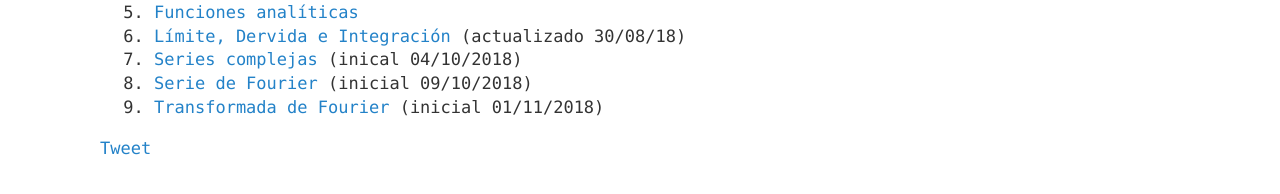
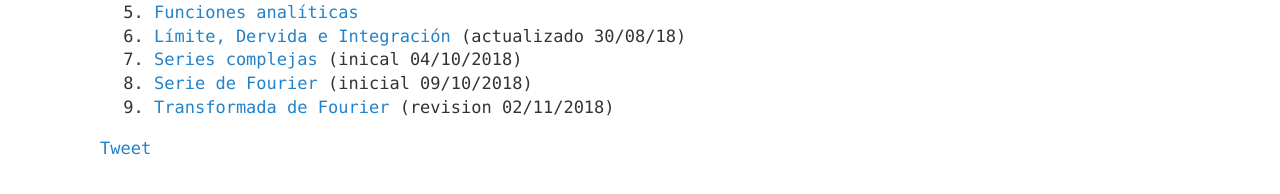
Before and after one commit to 1nv1/UTN-FRN-ASS, a Jekyll site: the page built from _posts/2018-04-12-TPs2018.markdown, in a window 1280 px wide. Shown: the part 307-501 px from the top of the page. Built offline with Jekyll 4.4.1, drawn with Linux system fonts in a browser that asks for light colours; comment, search, counter and statistics services are not loaded.

Commit message:
Revisión
Subo la revisión del TP09 al día 02/11.

```diff
--- a/_posts/2018-04-12-TPs2018.markdown
+++ b/_posts/2018-04-12-TPs2018.markdown
@@ -17,4 +17,4 @@ Listado para descargar
 6. <a href="https://drive.google.com/open?id=1_hQs8kU6FmGC4FPuwAcTwpFKtu45-hnY" target="_blanck">Límite, Dervida e Integración</a> (actualizado 30/08/18)
 7. <a href="https://drive.google.com/open?id=1IP4swlrnRN9cFDWd_nPmm5Rydg6MNWHA" target="_blank">Series complejas</a> (inical 04/10/2018)
 8. <a href="https://drive.google.com/open?id=1jNXzOtMmQOYQjV5uJLUEKIQVljbnp-7a" target="_blank">Serie de Fourier</a> (inicial 09/10/2018)
-9. <a href="https://drive.google.com/open?id=1aD9nTMCS3NXW24dpzrsU3yUOAZntU6FA" target="_blank">Transformada de Fourier</a> (inicial 01/11/2018)
+9. <a href="https://drive.google.com/open?id=1bPhRZ-ZLODmn-D7aUPa8KqyfePxS1ZZ9" target="_blank">Transformada de Fourier</a> (revision 02/11/2018)
```
